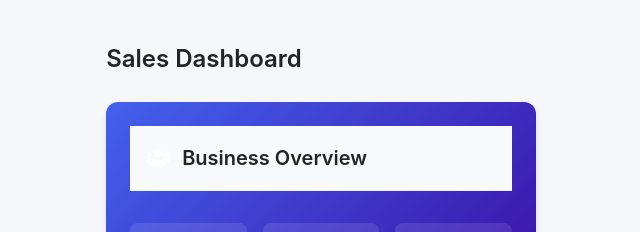
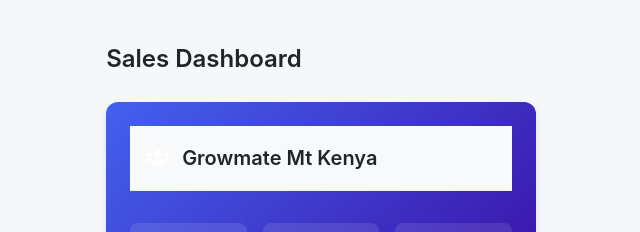
Before and after one commit to Ben1464/Growmate-Mt-Kenya, a React (Create React App) app: page /dashboard in a window 1280 px wide. Shown: the top 232 px of the page, without its empty margins (319-959 px from the left). Built offline with nearby package versions, Linux system fonts and the light colour scheme.

Commit message:
changed the landing page title

```diff
--- a/src/pages/DashboardPage.js
+++ b/src/pages/DashboardPage.js
@@ -63,7 +63,7 @@
           <div className="card-content">
             <div className="card-header">
               <FaUsers className="card-icon" />
-              <h3>Business Overview</h3>
+              <h3>Growmate Mt Kenya </h3>
             </div>
             <div className="metrics-grid">
               <div className="metric-item">
```
